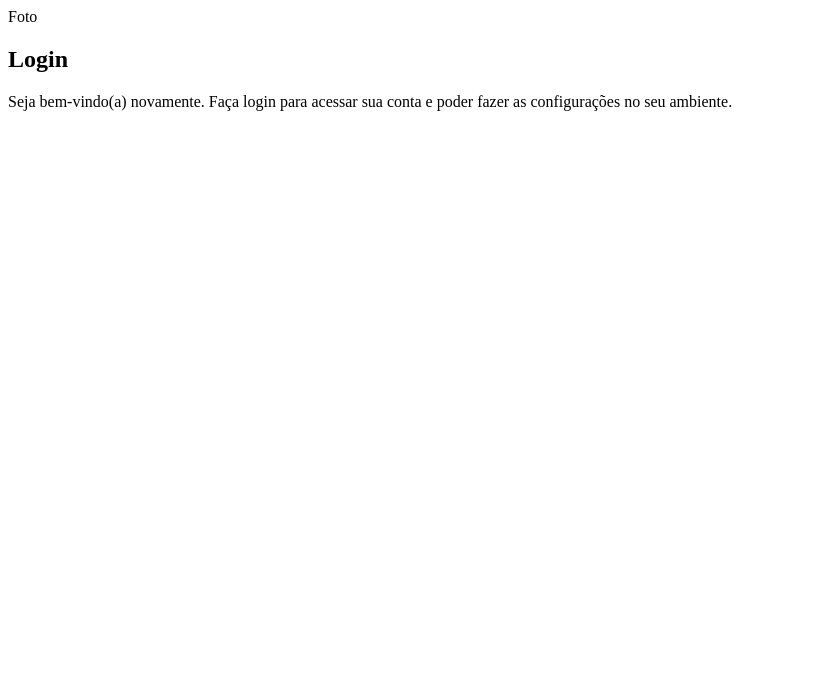
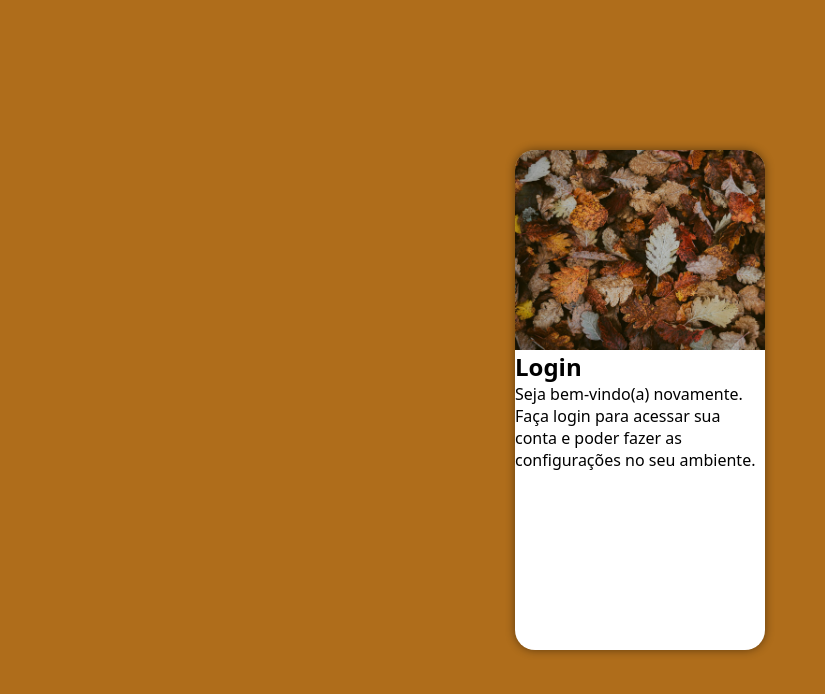
Before and after one commit to BrendaScarlette/projeto-login, a plain HTML site: page index.html in a window 1280 px wide. Shown: the whole page, without its empty margins (0-825 px from the left). Drawn offline with Linux system fonts and the light colour scheme.

Commit message:
Atualizado

```diff
--- a/estilos/style.css
+++ b/estilos/style.css
@@ -5,3 +5,49 @@
     laranja: #e88005
     coral: #e86531
 */
+
+* {
+    font-family: system-ui, -apple-system, BlinkMacSystemFont, 'Segoe UI', Roboto, Oxygen, Ubuntu, Cantarell, 'Open Sans', 'Helvetica Neue', sans-serif;
+    padding: 0px;
+    margin: 0px;
+    box-sizing: border-box;
+}
+
+body, html {
+    background-color: #af6d1b;
+    height: 100vh;
+    width: 100vw;
+}
+
+main {
+    position: relative;
+    height: 100vh;
+    width: 100vw;
+}
+
+section#login {
+    position: absolute;
+    top: 50%;
+    left: 50%;
+    transform: translate(-50%, -50%);
+    overflow: hidden;
+
+    background-color: white;
+    width: 250px;
+    height: 500px;
+    border-radius: 20px;
+    box-shadow: 0px 0px 10px rgba(0, 0, 0, 0.459);
+}
+
+section#login > div#imagem {
+    display: block;
+    background: #af6d1b url(../imagens/fall.jpg) no-repeat;
+    background-size: cover;
+    height: 200px;
+}
+
+select#login > div#formulario {
+    display: block;
+    padding: 10px;
+
+}
--- a/index.html
+++ b/index.html
@@ -10,13 +10,14 @@
     <main>
         <section id="login">
             <div id="imagem">
-                Foto
 
             </div>
             <div id="formulario">
                 <h1>Login</h1>
                 <p>Seja bem-vindo(a) novamente. Faça login para acessar sua conta e poder fazer as configurações no seu ambiente.</p>
-                <form action="login.php" method="post"></form>
+                <form action="login.php" method="post">
+
+                </form>
             </div>
         </section>
     </main>
```
Also changed, not shown: imagens/fall.jpg (renamed from imagens/pexels-coleito-3144214.jpg).
